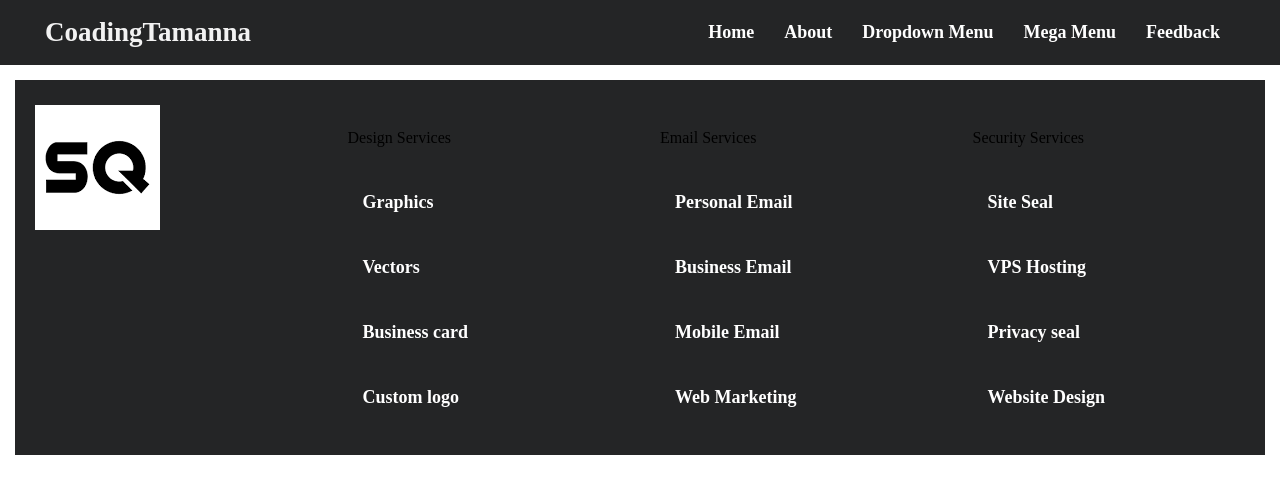
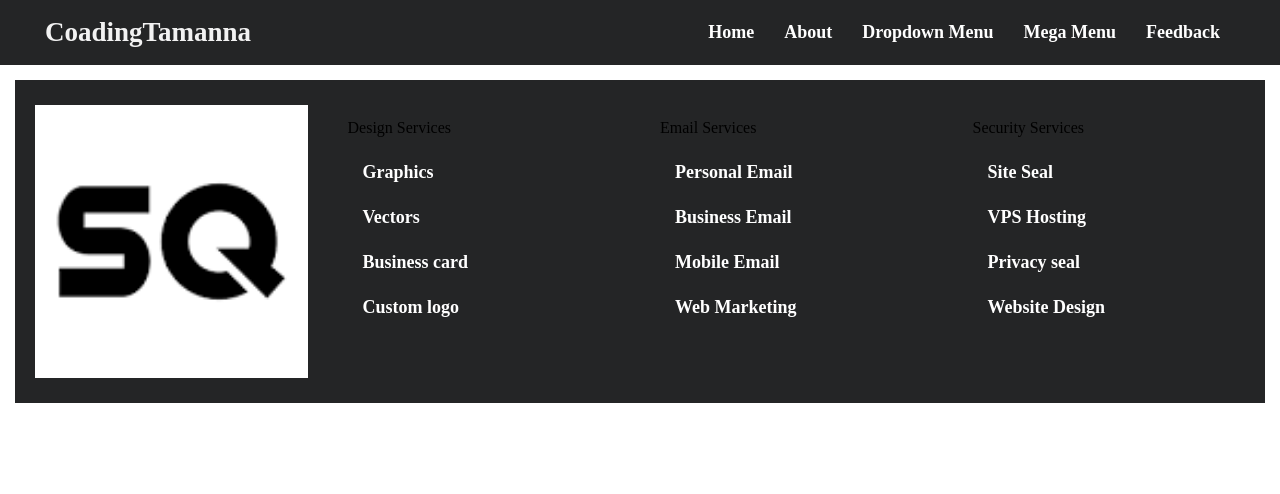
Before and after one commit to TamannaAfroz2666/Animation_Project, a plain HTML site: page Base/mega_dropdown_menu.html in a window 1280 px wide. Drawn offline with Linux system fonts and the light colour scheme.

Commit message:
image object cover used

```diff
--- a/Styles/megaStyle.css
+++ b/Styles/megaStyle.css
@@ -97,4 +97,10 @@ nav .wrapper{
 }
 .content .row{
     width: calc(25% - 30px);
+    line-height:  45px;
 }
+.content .row img {
+    width: 100%;
+    height: 100%;
+    object-fit: cover;
+}
```
